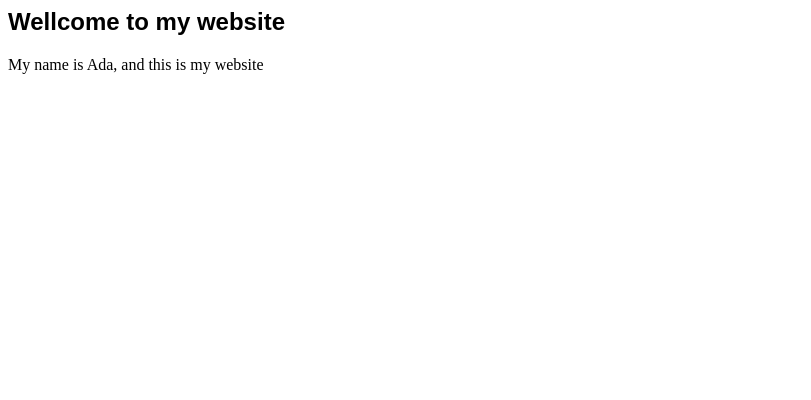
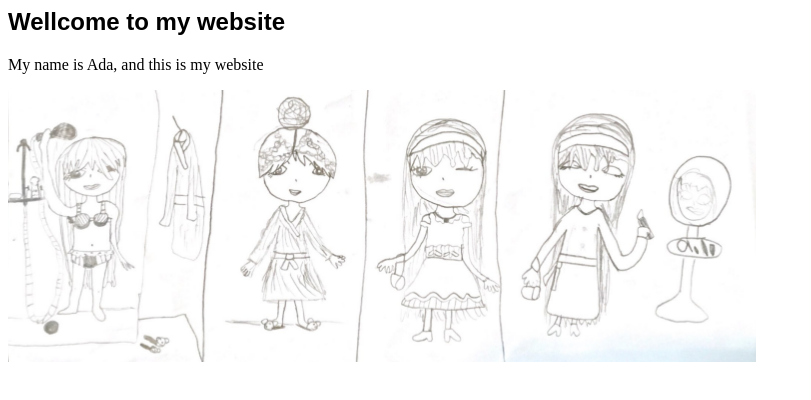
Before and after one commit to adamagnolia/adamagnolia.github.io, a plain HTML site: page index.html in a window 1280 px wide. Shown: the whole page, without its empty margins (0-811 px from the left). Drawn offline with Linux system fonts and the light colour scheme.

Commit message:
Update index.html

```diff
--- a/index.html
+++ b/index.html
@@ -9,3 +9,5 @@ h2 {
 
 <h2>Wellcome to my website</h2>
 <p>My name is Ada, and this is my website</p>
+
+<img src="le_matin.png" />
```
